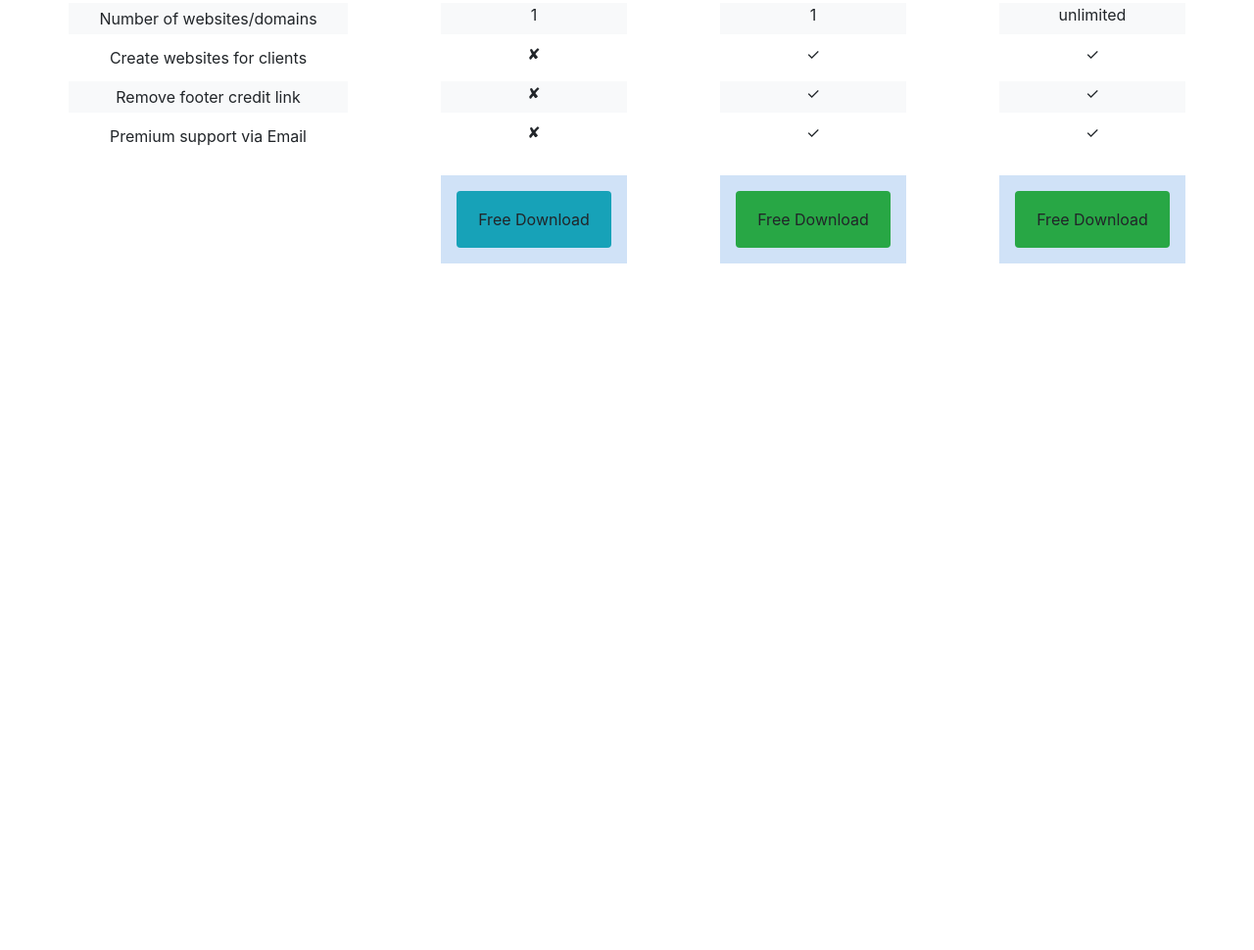
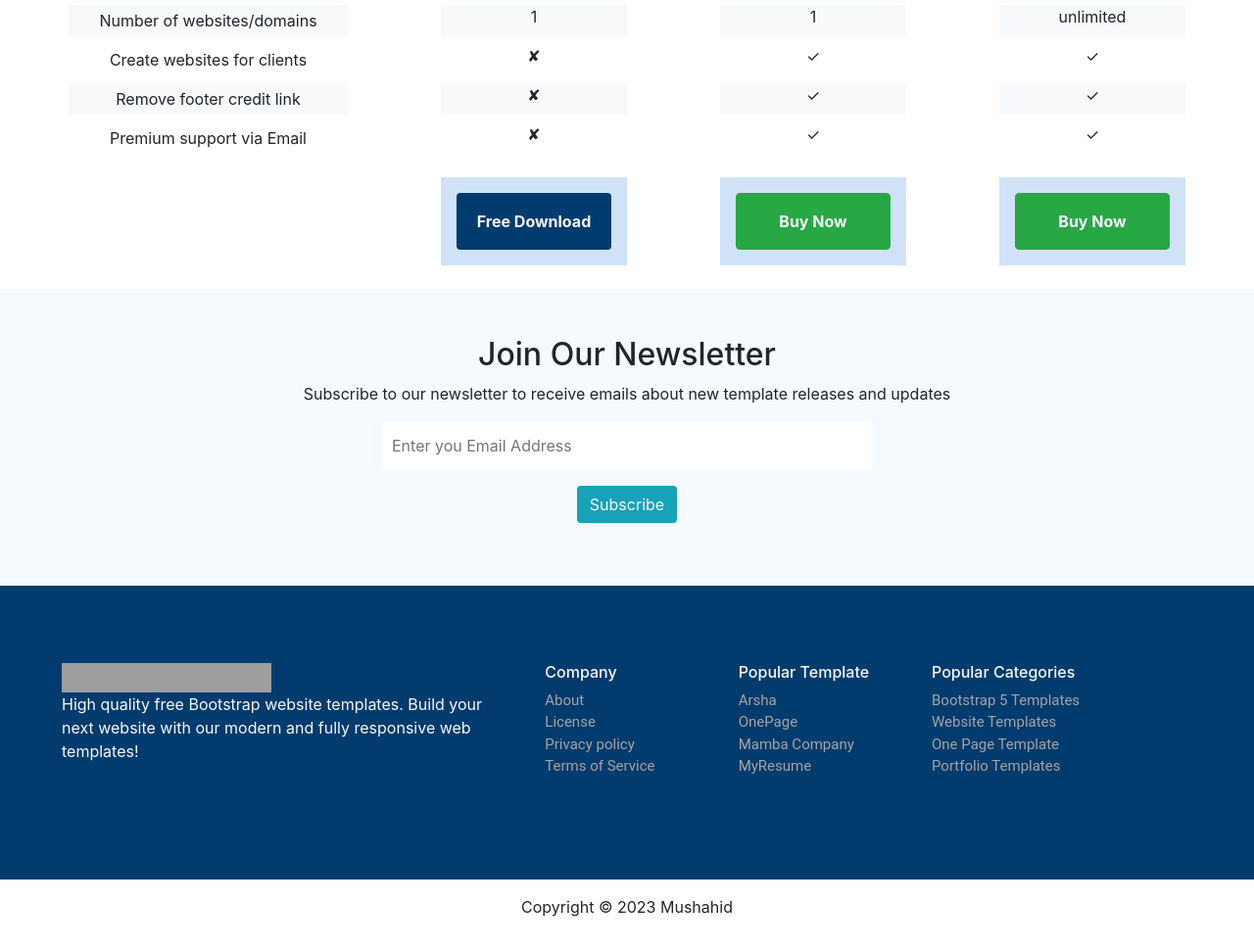
Before and after one commit to Mushahid-H/HeroBizWebsiteClone-Bootstrap, a plain HTML site: page index.html in a window 1280 px wide. Shown: the part 1376-2346 px from the top of the page at 98% size. Before the commit the page ends 1669 px from the top, so only its background shows below. Drawn offline with nearby package versions, Linux system fonts and the light colour scheme; grey boxes are pictures that could not be loaded.

Commit message:
last commit, project compelted

```diff
--- a/index.html
+++ b/index.html
@@ -15,19 +15,30 @@
   </head>
   <body>
     <div class="container-fluid">
-      <div class="row bg-info p-2 text-light">
-        <div class="col-4 bold text-center pe-5">BootStrapMade</div>
+      <div class="row header-color p-3 text-light fixed-top">
+        <div class="col-4 bold text-center pe-5">
+          <img
+            src="	https://bootstrapmade.com/assets/img/logo.png"
+            alt=""
+            width="214"
+            height="30"
+          />
+        </div>
         <div class="col-1 d-none d-lg-block"><a href="">Home</a></div>
         <div class="col-1 d-none d-lg-block"><a href="">Template</a></div>
         <div class="col-1 d-none d-lg-block"><a href="">License</a></div>
         <div class="col-1 d-none d-lg-block"><a href="">Constact</a></div>
         <div class="col-1 d-none d-lg-block"><a href="">Members</a></div>
-        <div class="col-3 d-none d-lg-block"><input type="search" /></div>
+        <div class="col-3 d-none d-lg-block">
+          <input class="w-100" type="search" />
+        </div>
       </div>
 
       <div class="container">
         <div class="row justify-content-center m-5">
-          <h2>HeroBiz - Bootstrap Business Template</h2>
+          <h2 style="color: #023b6d" class="font-weight-bold mt-5">
+            HeroBiz - Bootstrap Business Template
+          </h2>
         </div>
         <div class="row">
           <div class="col-lg-6 align-self-start">
@@ -37,10 +48,13 @@
               alt="logo pic"
             />
             <div class="row m-4 justify-content-between">
-              <div class="col-5 btn-info rounded p-3 text-center">
+              <div class="col-5 btn btn-info rounded p-3 text-center">
                 Live Demo
               </div>
-              <div class="col-5 btn-dark rounded p-3 text-center">
+              <div
+                id="freeDownload"
+                class="col-5 btn header-color text-light rounded p-3 text-center"
+              >
                 Free Download
               </div>
             </div>
@@ -197,20 +211,98 @@
 
         <div class="row justify-content-lg-between mt-lg-4 mb-lg-4">
           <div class="offset-lg-4 col-lg-2 packages p-3">
-            <div class="p-3 btn bg-info rounded w-100">Free Download</div>
-          </div>
-          <div class="col-lg-2 packages p-3">
-            <div class="p-3 btn bg-success rounded w-100 rounded">
+            <div
+              id="freeDownload"
+              class="p-3 btn header-color rounded w-100 text-light font-weight-bold"
+            >
               Free Download
             </div>
           </div>
           <div class="col-lg-2 packages p-3">
-            <div class="p-3 btn bg-success rounded w-100 rounded">
-              Free Download
+            <div
+              class="p-3 btn btn-success rounded w-100 rounded text-light font-weight-bold"
+            >
+              Buy Now
+            </div>
+          </div>
+          <div class="col-lg-2 packages p-3">
+            <div
+              class="p-3 btn btn-success rounded w-100 rounded text-light font-weight-bold"
+            >
+              Buy Now
             </div>
           </div>
         </div>
       </div>
+
+      <div class="row news-section-color flex-column align-items-center p-5">
+        <div class="row"><h2>Join Our Newsletter</h2></div>
+        <div class="row">
+          <p>
+            Subscribe to our newsletter to receive emails about new template
+            releases and updates
+          </p>
+        </div>
+        <div class="row">
+          <input
+            style="width: 500px; border: none; height: 50px; padding-left: 10px"
+            type="email"
+            placeholder="Enter you Email Address"
+          />
+        </div>
+        <div class="row">
+          <button class="btn bg-info m-3 text-light">Subscribe</button>
+        </div>
+        <div class="row"></div>
+      </div>
+
+      <div
+        class="row pt-lg-4 header-color text-light p-5 footer align-content-center"
+        style="height: 300px"
+      >
+        <div class="col-lg-5">
+          <img
+            src="	https://bootstrapmade.com/assets/img/logo.png"
+            alt=""
+            width="214"
+            height="30"
+          />
+          <p>
+            High quality free Bootstrap website templates. Build your next
+            website with our modern and fully responsive web templates!
+          </p>
+        </div>
+        <div class="col-lg-2">
+          <h5>Company</h5>
+          <div>
+            <a class="d-block" href="">About</a>
+            <a class="d-block" href="">License</a>
+            <a class="d-block" href="">Privacy policy</a>
+            <a class="d-block" href="">Terms of Service</a>
+          </div>
+        </div>
+        <div class="col-lg-2">
+          <h5>Popular Template</h5>
+          <div>
+            <a class="d-block" href="">Arsha</a
+            ><a class="d-block" href="">OnePage </a
+            ><a class="d-block" href=""> Mamba Company </a
+            ><a class="d-block" href="">MyResume</a>
+          </div>
+        </div>
+        <div class="col-lg-2">
+          <h5>Popular Categories</h5>
+          <div>
+            <a href="" class="d-block">Bootstrap 5 Templates </a
+            ><a href="" class="d-block"> Website Templates </a
+            ><a href="" class="d-block"> One Page Template </a
+            ><a href="" class="d-block">Portfolio Templates</a>
+          </div>
+        </div>
+      </div>
+      <div class="row justify-content-center p-3">
+        <p>Copyright © 2023 Mushahid</p>
+      </div>
     </div>
   </body>
 </html>
--- a/style.css
+++ b/style.css
@@ -27,3 +27,27 @@ body {
 .font-size-12 {
   font-size: 12px;
 }
+.news-section-color {
+  background-color: #f4faff;
+}
+.header-color {
+  background-color: #023b6d;
+}
+.footer h5 {
+  font-size: 16px;
+}
+a {
+  color: rgb(165, 163, 163);
+  font-size: 15px;
+}
+a:hover {
+  color: #f4faff;
+}
+#freeDownload:hover {
+  background-color: #0e5592;
+}
+
+.col-3 input {
+  border-radius: 50px;
+  padding-left: 10px;
+}
```
Also changed, not shown: ds.html (added, +21 -0 lines).
